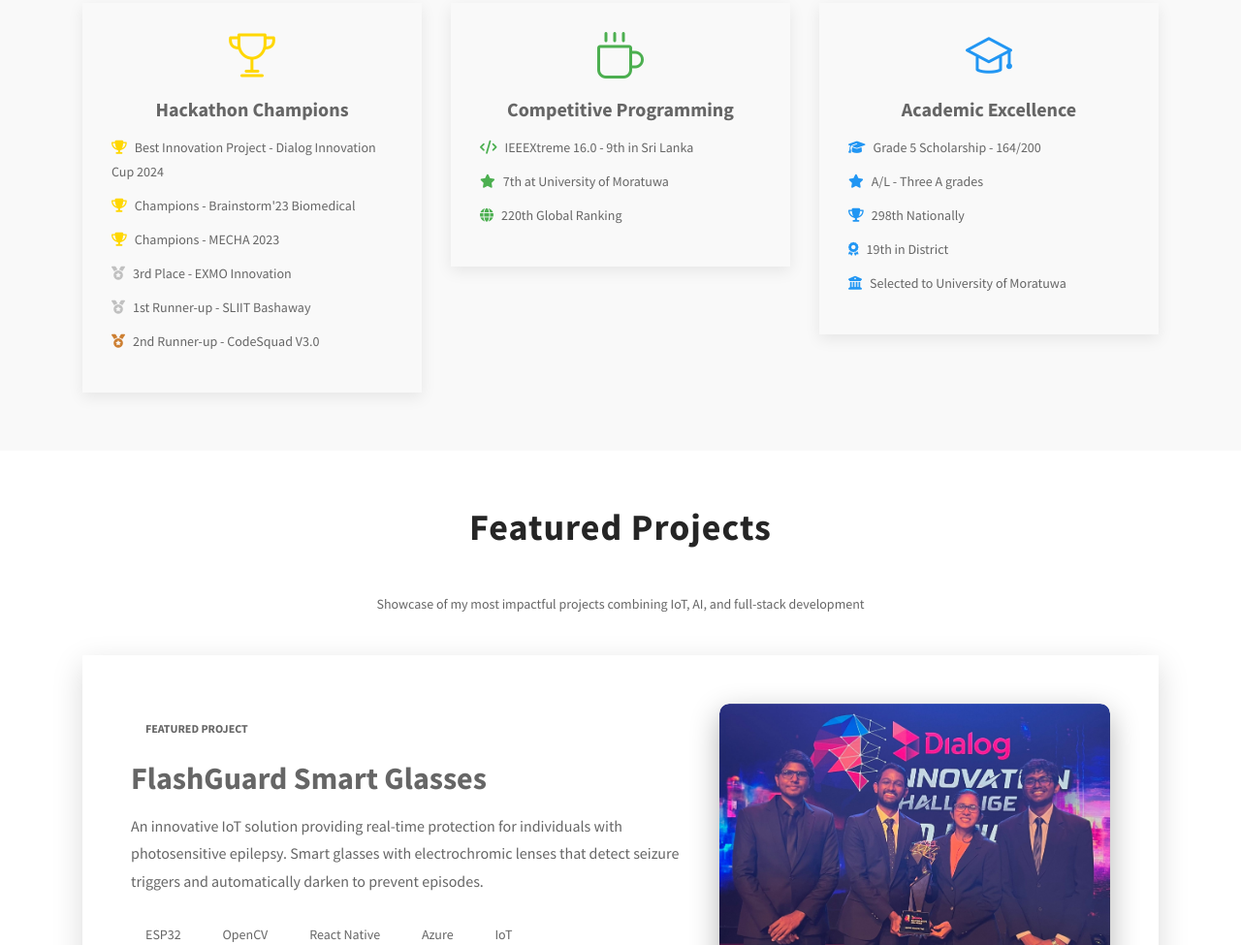
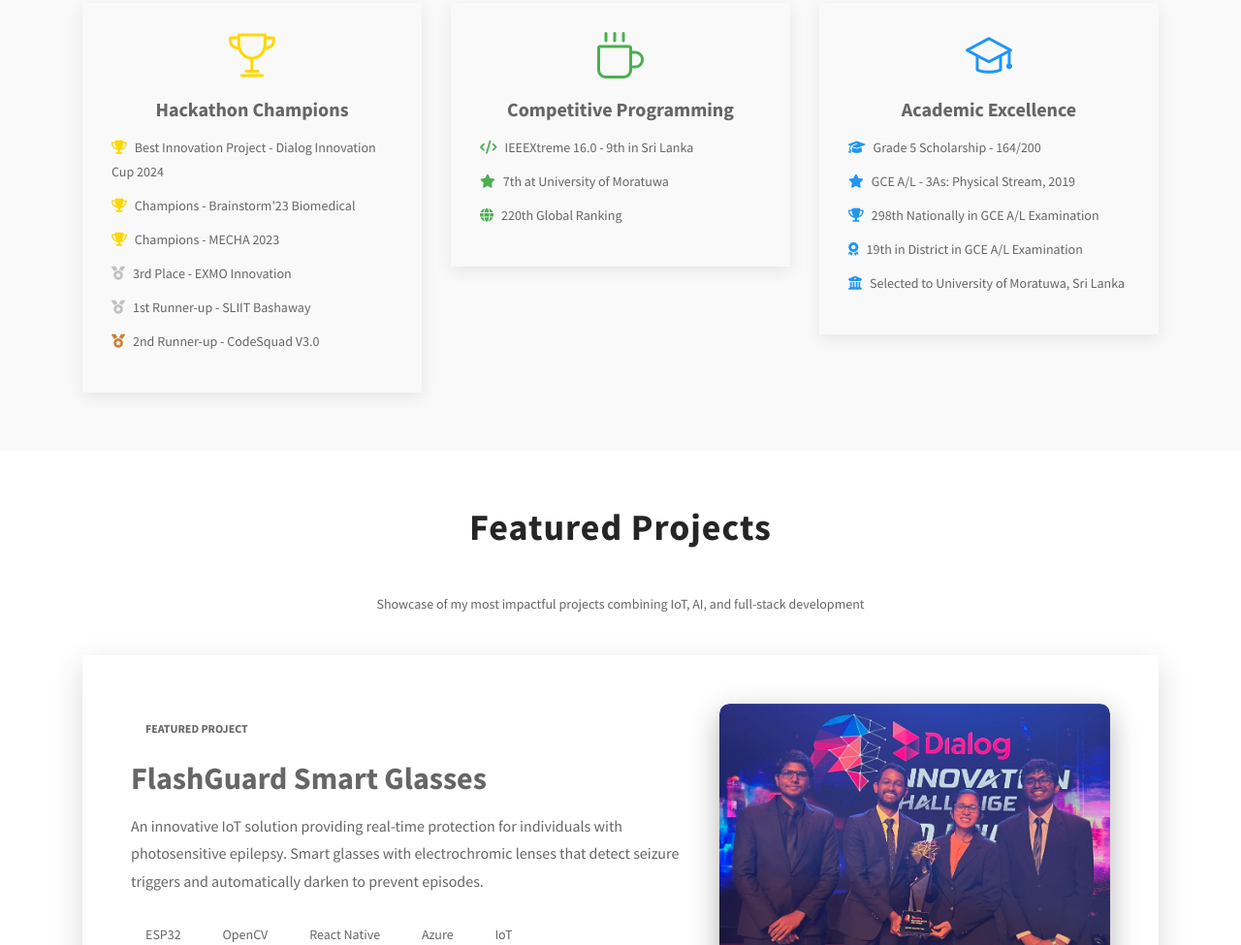
Before and after one commit to Damika-Anupama/Portfolio, a website built with webpack: page index.html in a window 1280 px wide. Shown: the part 3740-4715 px from the top of the page at 97% size. Built offline with nearby package versions, Linux system fonts and the light colour scheme; files whose address does not match are found by name.

Commit message:
Update Academic Excellence points

```diff
--- a/index.html
+++ b/index.html
@@ -391,10 +391,10 @@
               <h3 style="text-align: center; margin-bottom: 15px; font-size: 20px;">Academic Excellence</h3>
               <ul style="list-style: none; padding: 0;">
                 <li style="margin-bottom: 10px;"><i class="fa fa-graduation-cap" style="color: #2196F3; margin-right: 8px;"></i>Grade 5 Scholarship - 164/200</li>
-                <li style="margin-bottom: 10px;"><i class="fa fa-star" style="color: #2196F3; margin-right: 8px;"></i>A/L - Three A grades</li>
-                <li style="margin-bottom: 10px;"><i class="fa fa-trophy" style="color: #2196F3; margin-right: 8px;"></i>298th Nationally</li>
-                <li style="margin-bottom: 10px;"><i class="fa fa-award" style="color: #2196F3; margin-right: 8px;"></i>19th in District</li>
-                <li style="margin-bottom: 10px;"><i class="fa fa-university" style="color: #2196F3; margin-right: 8px;"></i>Selected to University of Moratuwa</li>
+                <li style="margin-bottom: 10px;"><i class="fa fa-star" style="color: #2196F3; margin-right: 8px;"></i>GCE A/L - 3As: Physical Stream, 2019</li>
+                <li style="margin-bottom: 10px;"><i class="fa fa-trophy" style="color: #2196F3; margin-right: 8px;"></i>298th Nationally in GCE A/L Examination</li>
+                <li style="margin-bottom: 10px;"><i class="fa fa-award" style="color: #2196F3; margin-right: 8px;"></i>19th in District in GCE A/L Examination</li>
+                <li style="margin-bottom: 10px;"><i class="fa fa-university" style="color: #2196F3; margin-right: 8px;"></i>Selected to University of Moratuwa, Sri Lanka</li>
               </ul>
             </div>
           </div>
```
